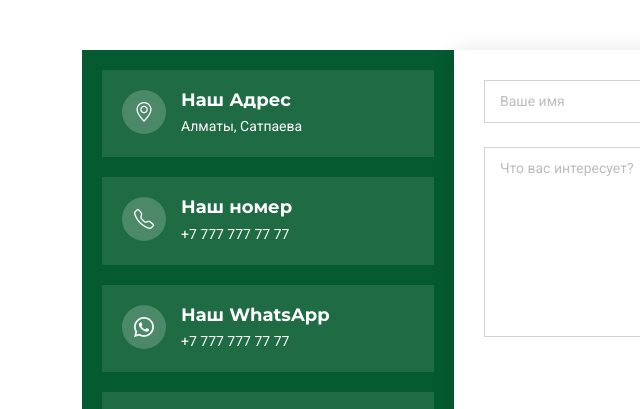
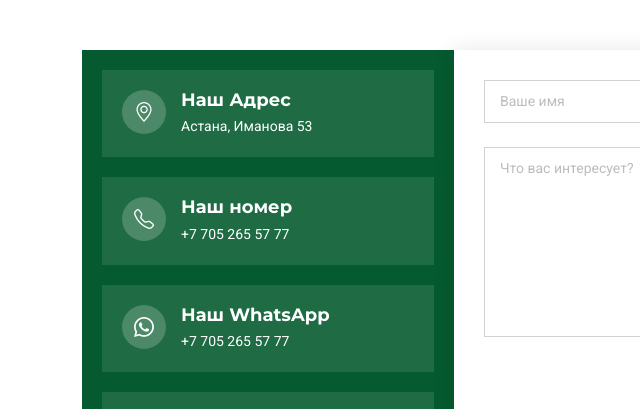
Before and after one commit to kopyrinn/gts, a plain HTML site: page index.html in a window 1280 px wide. Shown: the part 4615-5024 px from the top of the page, 0-640 px from the left. Drawn offline with Linux system fonts and the light colour scheme.

Commit message:
contacts

```diff
--- a/assets/css/main.css
+++ b/assets/css/main.css
@@ -1949,7 +1949,7 @@ opacity: 0.05; /* 5% непрозрачности */
   margin-bottom: 20px;
   padding: 20px;
   color: var(--contrast-color);
-  background-color: color-mix(in srgb, var(--contrast-color), transparent 90%);
+  background-color: rgba(var(--white-rgb, 255, 255, 255), 0.1);
 }
 
 .contact .info-item:last-child {
@@ -1983,6 +1983,7 @@ opacity: 0.05; /* 5% непрозрачности */
   padding: 0;
   margin-bottom: 0;
   font-size: 14px;
+  color: white;
 }
 
 .contact .info-item:hover i {
--- a/index.html
+++ b/index.html
@@ -325,24 +325,24 @@
                  <a href="https://go.2gis.com/WIGqJ" target="blank"><i class="bi bi-geo-alt flex-shrink-0"></i></a>
                 <div>
                   <h3>Наш Адрес</h3>
-                  <p>Алматы, Сатпаева</p>
+                  <p>Астана, Иманова 53</p>
                 </div>
               </div><!-- End Info Item -->
 
               <div class="info-item d-flex" data-aos="fade-up" data-aos-delay="300">
-                <a href="tel:+77777777777"><i class="bi bi-telephone flex-shrink-0"></i></a>
+                <a href="tel:+77052655777"><i class="bi bi-telephone flex-shrink-0"></i></a>
 
                 <div>
                   <h3>Наш номер</h3>
-                  <p>+7 777 777 77 77</p>
+                  <p>+7 705 265 57 77</p>
                 </div>
               </div><!-- End Info Item -->
 
               <div class="info-item d-flex" data-aos="fade-up" data-aos-delay="300">
-                <a href="https://wa.me/77053085557"  target="blank"><i class="bi bi-whatsapp flex-shrink-0"></i></a>
+                <a href="https://wa.me/77052655777"  target="blank"><i class="bi bi-whatsapp flex-shrink-0"></i></a>
                 <div>
                   <h3>Наш WhatsApp</h3>
-                  <p>+7 777 777 77 77</p>
+                  <p>+7 705 265 57 77</p>
                 </div>
               </div><!-- End Info Item -->
 
```
